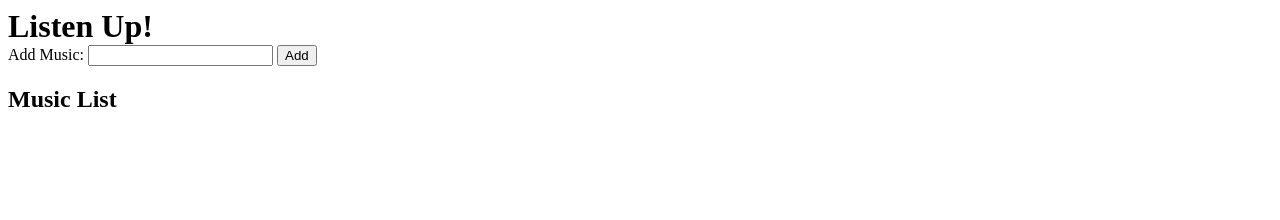
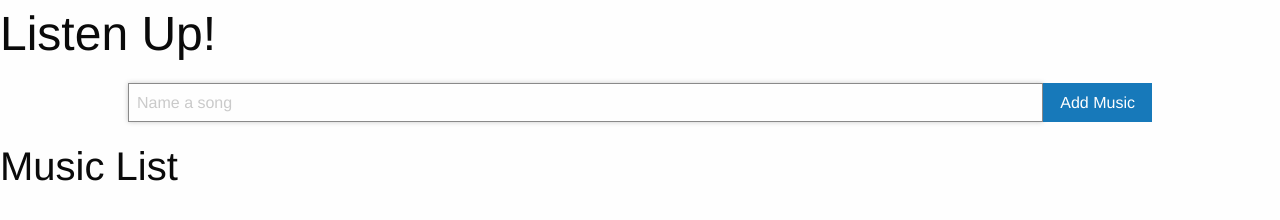
Before and after one commit to jdwhite88/listen-up, a plain HTML site: page index.html in a window 1280 px wide. Drawn offline with nearby package versions, Linux system fonts and the light colour scheme.

Commit message:
Link Foundation CSS & reorganize form

```diff
--- a/index.css
+++ b/index.css
@@ -1,3 +1,8 @@
+main {
+    width: 80%;
+    margin: 1rem auto;
+}
+
 h1 {
     margin: auto;
 }
--- a/index.html
+++ b/index.html
@@ -6,17 +6,41 @@
         <title>Listen-up!</title>
         <meta name="description" content="">
         <meta name="viewport" content="width=device-width, initial-scale=1">
-
+        <link rel="stylesheet" href="https://cdnjs.cloudflare.com/ajax/libs/foundation/6.4.3/css/foundation.min.css">
         <link type="text/css" rel="stylesheet" href="index.css">
     </head>
     <body>
-        <h1>Listen Up!</h1>
+        <header>
+            <h1>Listen Up!</h1>
+        </header>
 
-        <form class="newMusic">
-            <label for="musicTitle">Add Music: </label>
-            <input class="newMusic" type="text" name="musicTitle">
-            <button class="newMusic" type="submit">Add</button>
-        </form>
+
+        <main>
+            <form id="musicForm">
+                <!-- <label for="musicTitle">Add Music: </label>
+                <input class="newMusic" type="text" name="musicTitle">
+                <button class="newMusic" type="submit">Add</button> -->
+
+                <!-- Foundation CSS button -->
+                <div class="input-group">
+                    <input
+                        id="musicTitle"
+                        type="text"
+                        class="input-group-field"
+                        placeholder="Name a song"
+                        autofocus
+                        required
+                    >
+                    <div class="input-group-button">
+                        <button
+                            type="submit"
+                            class="button">
+                            Add Music
+                        </button>
+                    </div>
+                </div>
+            </form>
+        </main>
 
         <h2>Music List</h2>
 
--- a/index.js
+++ b/index.js
@@ -1,5 +1,5 @@
-const addButton = document.querySelector('button.newMusic');
-const form = document.querySelector('form.newMusic');
+const addButton = document.querySelector('#musicForm button');
+const form = document.querySelector('#musicForm');
 const songList = document.querySelector('#musicList');
 const songArray = [];
 
```
